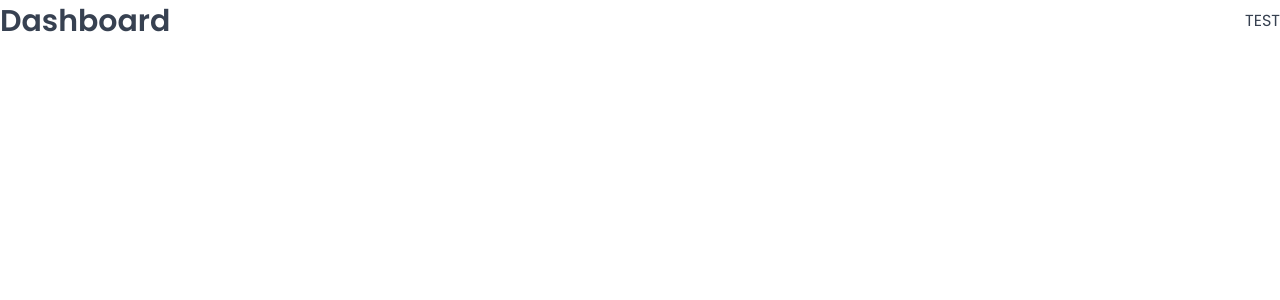
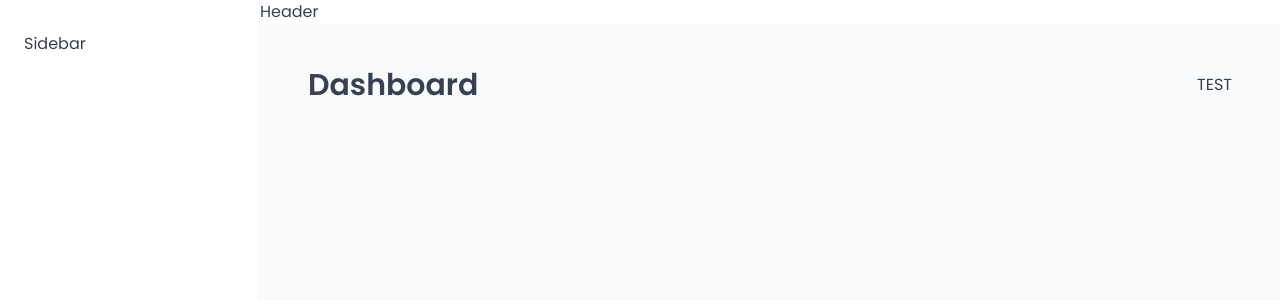
Before and after one commit to Blueflower5/the-wild-oasis2, a React (Vite) app: page /dashboard in a window 1280 px wide. Shown: the top 300 px of the page. Built offline with nearby package versions, Linux system fonts and the light colour scheme; a web font is replaced by a local one.

Commit message:
c25-11(applayout and whole styled)

```diff
--- a/src/App.jsx
+++ b/src/App.jsx
@@ -8,6 +8,7 @@
 import Account from "./pages/Account";
 import Login from "./pages/Login";
 import PageNotFound from "./pages/PageNotFound";
+import AppLayout from "./ui/AppLayout";
 
 function App() {
   return (
@@ -15,6 +16,7 @@
       <GlobalStyles />
       <BrowserRouter>
         <Routes>
+          <Route element={<AppLayout />}>
             <Route index element={<Navigate replace to="dashboard" />} />
             <Route path="dashboard" element={<Dashboard />} />
             <Route path="bookings" element={<Bookings />} />
@@ -22,6 +24,8 @@
             <Route path="users" element={<Users />} />
             <Route path="settings" element={<Settings />} />
             <Route path="account" element={<Account />} />
+          </Route>
+
           <Route path="login" element={<Login />} />
           <Route path="*" element={<PageNotFound />} />
         </Routes>
--- /dev/null
+++ b/src/ui/AppLayout.jsx
@@ -0,0 +1,28 @@
+import { Outlet } from "react-router-dom";
+import Sidebar from "./Sidebar";
+import Header from "./Header";
+import styled from "styled-components";
+
+const StyledAppLayout = styled.div`
+  display: grid;
+  grid-template-columns: 26rem 1fr;
+  grid-template-rows: auto 1fr;
+
+  height: 100vh;
+`;
+const Main = styled.main`
+  background-color: var(--color-grey-50);
+  padding: 4rem 4.8rem 6.4rem;
+`;
+function AppLayout() {
+  return (
+    <StyledAppLayout>
+      <Header />
+      <Sidebar />
+      <Main>
+        <Outlet />
+      </Main>
+    </StyledAppLayout>
+  );
+}
+export default AppLayout;
--- /dev/null
+++ b/src/ui/Header.jsx
@@ -0,0 +1,13 @@
+import styled from "styled-components";
+
+const StyledHeader = styled.header`
+  background-color: var(--color-grey-0);
+  padding:1.2rem 4.8rem
+  border-bottom: 1px solid var(--color-grey-100);
+`;
+
+function Header() {
+  return <StyledHeader>Header</StyledHeader>;
+}
+
+export default Header;
--- /dev/null
+++ b/src/ui/Sidebar.jsx
@@ -0,0 +1,13 @@
+import styled from "styled-components";
+
+const StyledSidebar = styled.aside`
+  background-color: var(--color-grey-0);
+  padding: 3.2rem 2.4rem;
+  border-right: 1px solid var(--color-grey-100);
+  grid-row: 1/-1;
+`;
+
+function Sidebar() {
+  return <StyledSidebar>Sidebar</StyledSidebar>;
+}
+export default Sidebar;
```
Lines whose indentation alone changed are shown as unchanged.
